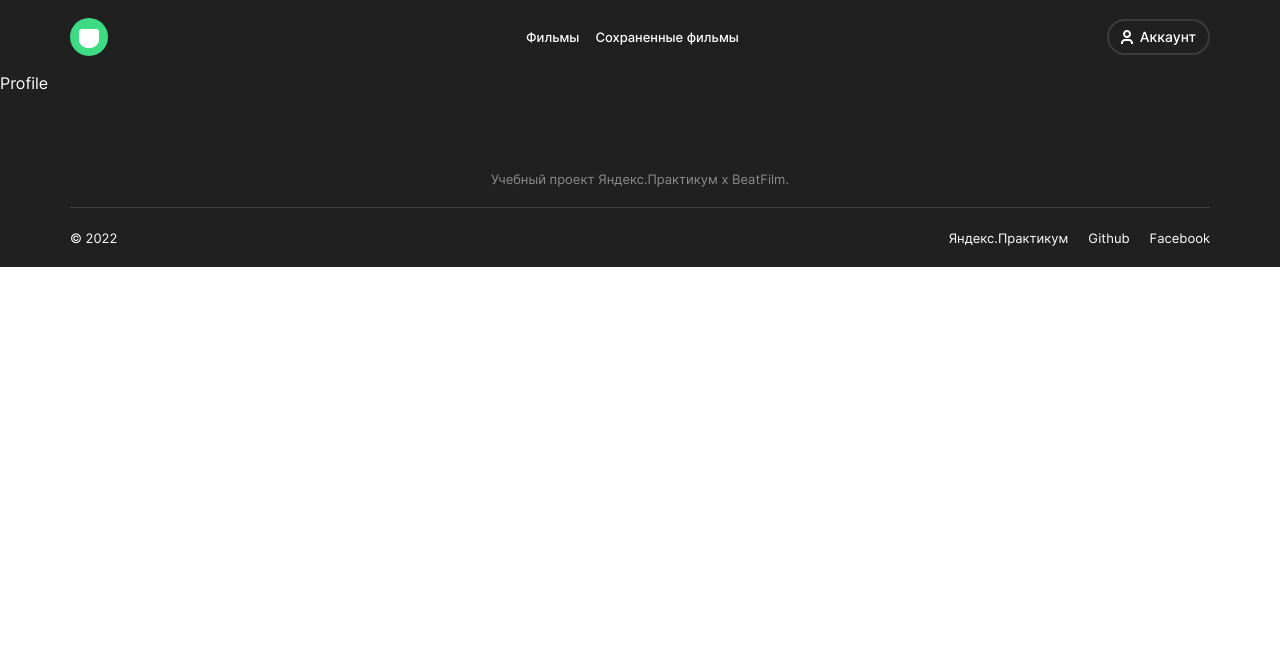
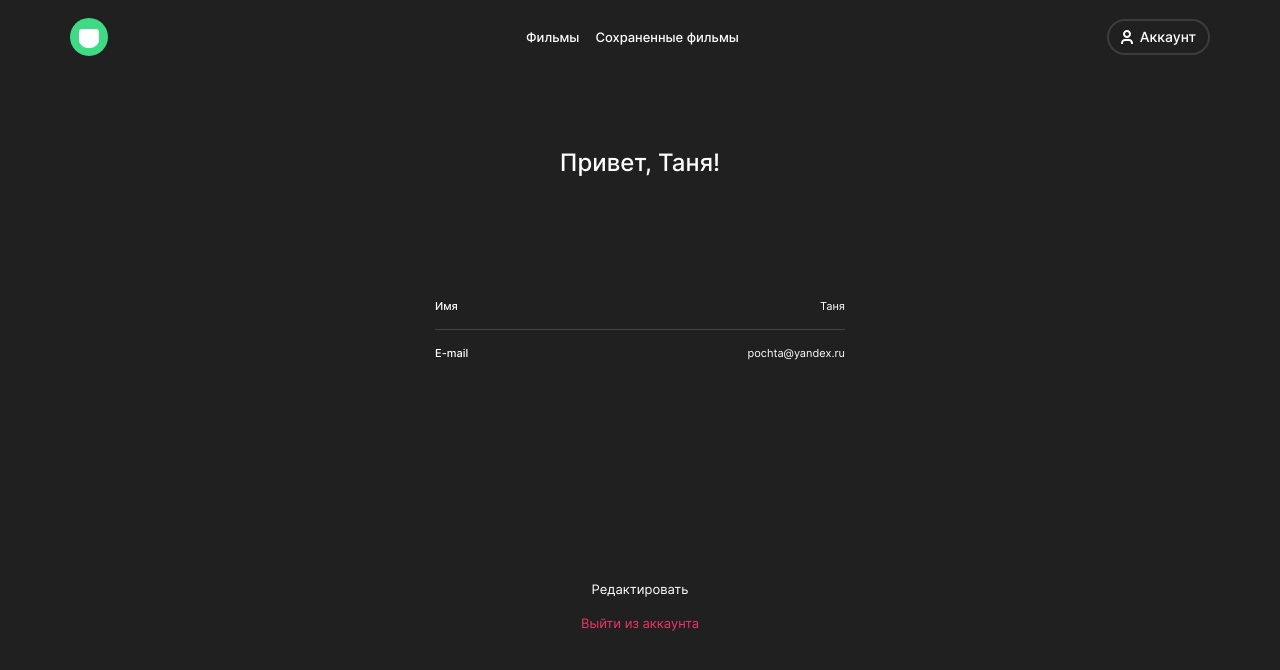
Before and after one commit to hideto13/movies-explorer-frontend, a React (Create React App) app: page /profile in a window 1280 px wide. Shown: the top 670 px of the page. Built offline with nearby package versions, Linux system fonts and the light colour scheme.

Commit message:
Add profile page

```diff
--- a/src/components/App/App.css
+++ b/src/components/App/App.css
@@ -2,4 +2,5 @@
   background-color: #202020;
   color: white;
   font-family: "Inter", sans-serif;
+  min-height: 100vh;
 }
--- a/src/components/NotFound/NotFound.css
+++ b/src/components/NotFound/NotFound.css
@@ -1,7 +1,7 @@
 .not-found {
   padding: 60px;
   box-sizing: border-box;
-  /* height: 100vh; */
+  min-height: 100vh;
 }
 
 .not-found__title {
@@ -39,7 +39,7 @@
     padding: 222px 60px;
   }
   .not-found__text {
-    margin-bottom: 284px;
+    margin-bottom: 184px;
   }
   .not-found__title {
     margin-top: 184px;
--- a/src/components/Profile/Profile.css
+++ b/src/components/Profile/Profile.css
@@ -0,0 +1,69 @@
+.profile {
+  max-width: 410px;
+  margin: 0 auto;
+  padding: 74px 0 70px;
+  box-sizing: border-box;
+}
+.profile__title {
+  margin: 0 0 123px;
+  font-size: 24px;
+  font-weight: 500;
+  line-height: 29px;
+  letter-spacing: 0em;
+  text-align: center;
+}
+.profile__list {
+  margin: 0 0 220px;
+  padding: 0;
+  list-style: none;
+}
+.profile__item {
+  display: flex;
+  width: 100%;
+  justify-content: space-between;
+}
+
+.profile__item:first-child {
+  padding-bottom: 16px;
+  border-bottom: 1px solid #424242;
+}
+
+.profile__item:last-child {
+  padding-top: 17px;
+}
+.profile__description {
+  margin: 0;
+  font-size: 11px;
+  font-weight: 500;
+  line-height: 13px;
+  letter-spacing: 0px;
+  text-align: left;
+}
+.profile__text {
+  margin: 0;
+  font-size: 11px;
+  font-weight: 400;
+  line-height: 13px;
+  letter-spacing: 0px;
+  text-align: right;
+}
+.profile__buttons {
+  display: flex;
+  flex-direction: column;
+  gap: 16px;
+}
+.profile__button {
+  font-size: 13px;
+  font-weight: 400;
+  line-height: 16px;
+  letter-spacing: 0px;
+  text-align: center;
+  background: inherit;
+  border: none;
+}
+.profile__button_edit {
+  color: white;
+}
+.profile__button_exit {
+  color: #ee3465;
+}
--- a/src/components/Profile/Profile.js
+++ b/src/components/Profile/Profile.js
@@ -1,14 +1,31 @@
 import Header from "../Header/Header";
-import Footer from "../Footer/Footer";
 import "./Profile.css";
 
 function Profile() {
   return (
     <>
       <Header />
-
-      <div>Profile</div>
-      <Footer />
+      <section className="profile">
+        <h1 className="profile__title">Привет, Таня!</h1>
+        <ul className="profile__list">
+          <li className="profile__item">
+            <p className="profile__description">Имя</p>
+            <p className="profile__text">Таня</p>
+          </li>
+          <li className="profile__item">
+            <p className="profile__description">E-mail</p>
+            <p className="profile__text">pochta@yandex.ru</p>
+          </li>
+        </ul>
+        <div className="profile__buttons">
+          <button className="profile__button profile__button_edit">
+            Редактировать
+          </button>
+          <button className="profile__button profile__button_exit">
+            Выйти из аккаунта
+          </button>
+        </div>
+      </section>
     </>
   );
 }
```
